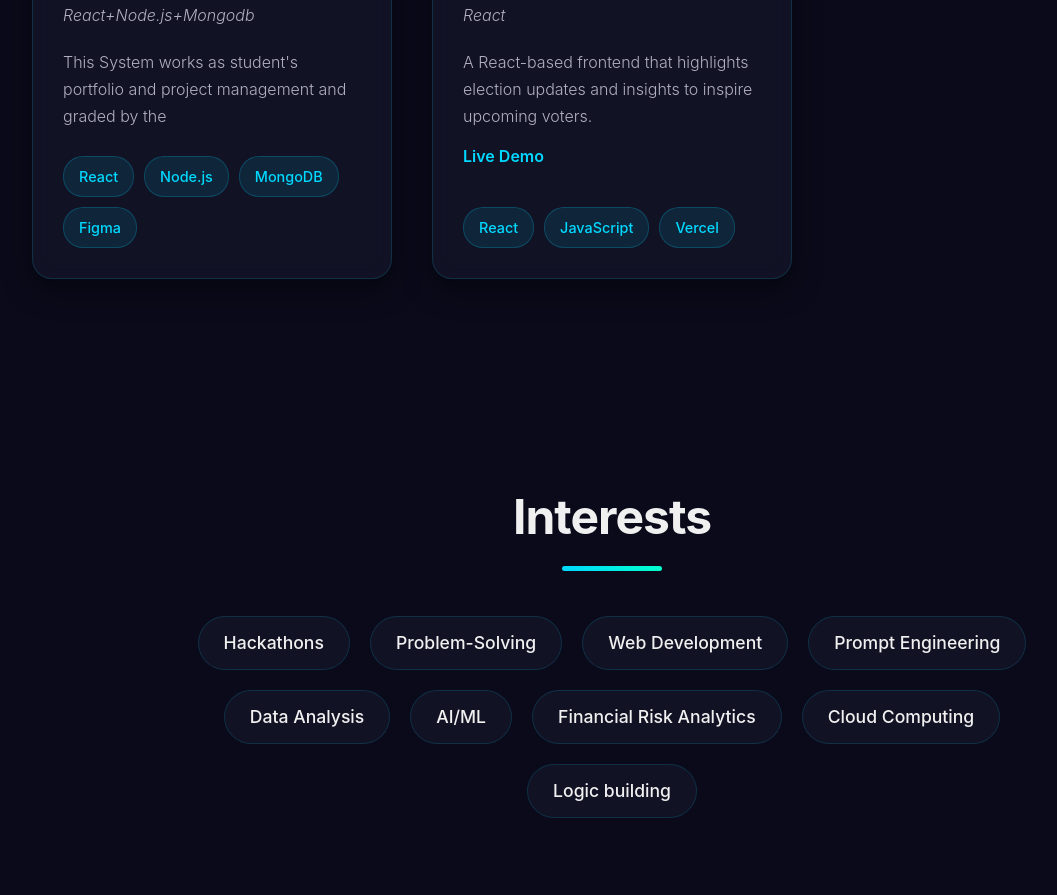
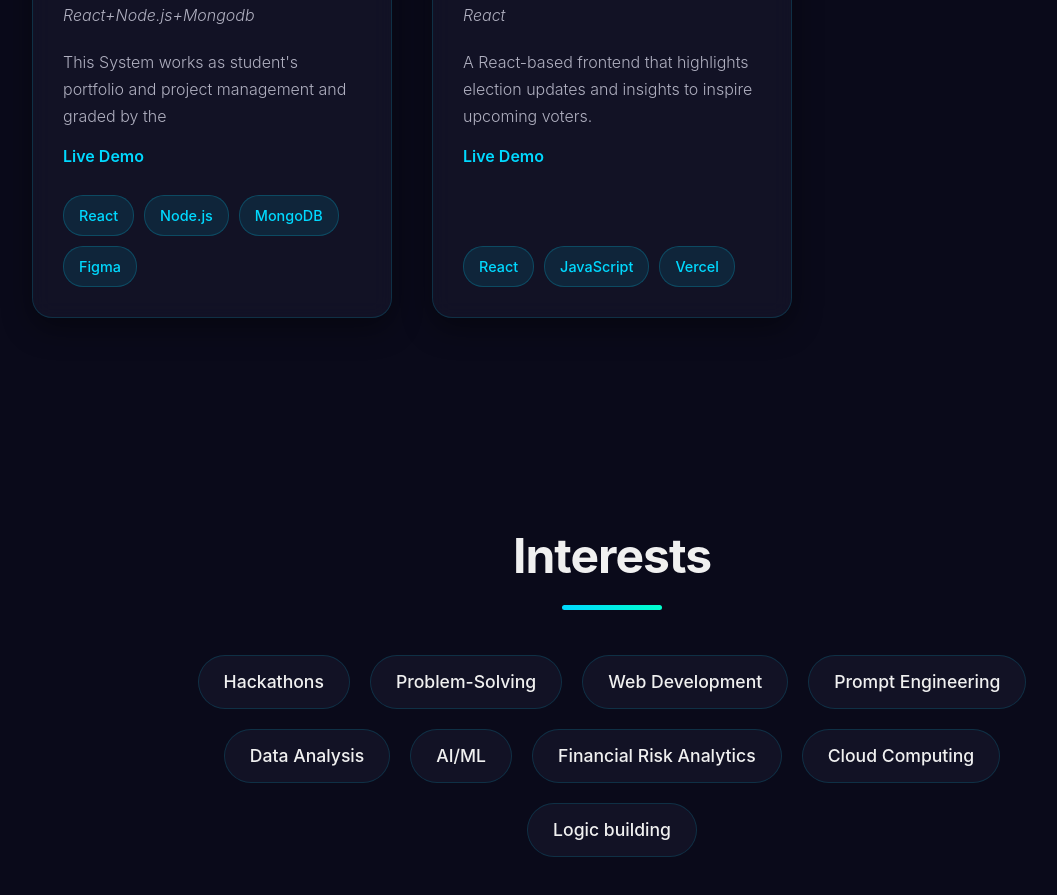
Before and after one commit to Akhil-28407/My_Portfolio, a plain HTML site: page portfolio/index.html in a window 1280 px wide. Shown: the part 4548-5443 px from the top of the page, without its empty margins (28-1085 px from the left). Drawn offline with Linux system fonts and the light colour scheme.

Commit message:
Project Live Demo Link Added

```diff
--- a/portfolio/index.html
+++ b/portfolio/index.html
@@ -230,6 +230,7 @@
                     <p class="project-tech">React+Node.js+Mongodb</p>
                     <div class="project-description">
                         <p>This System works as student's portfolio and project management and graded by the </p>
+                        <a class="project-link" href="https://ps-39-local.vercel.app/login" target="_blank" rel="noopener noreferrer">Live Demo</a>
                     </div>
                     <div class="project-tags"><span>React</span><span>Node.js</span><span>MongoDB</span><span>Figma</span></div>
                 </div>
```
